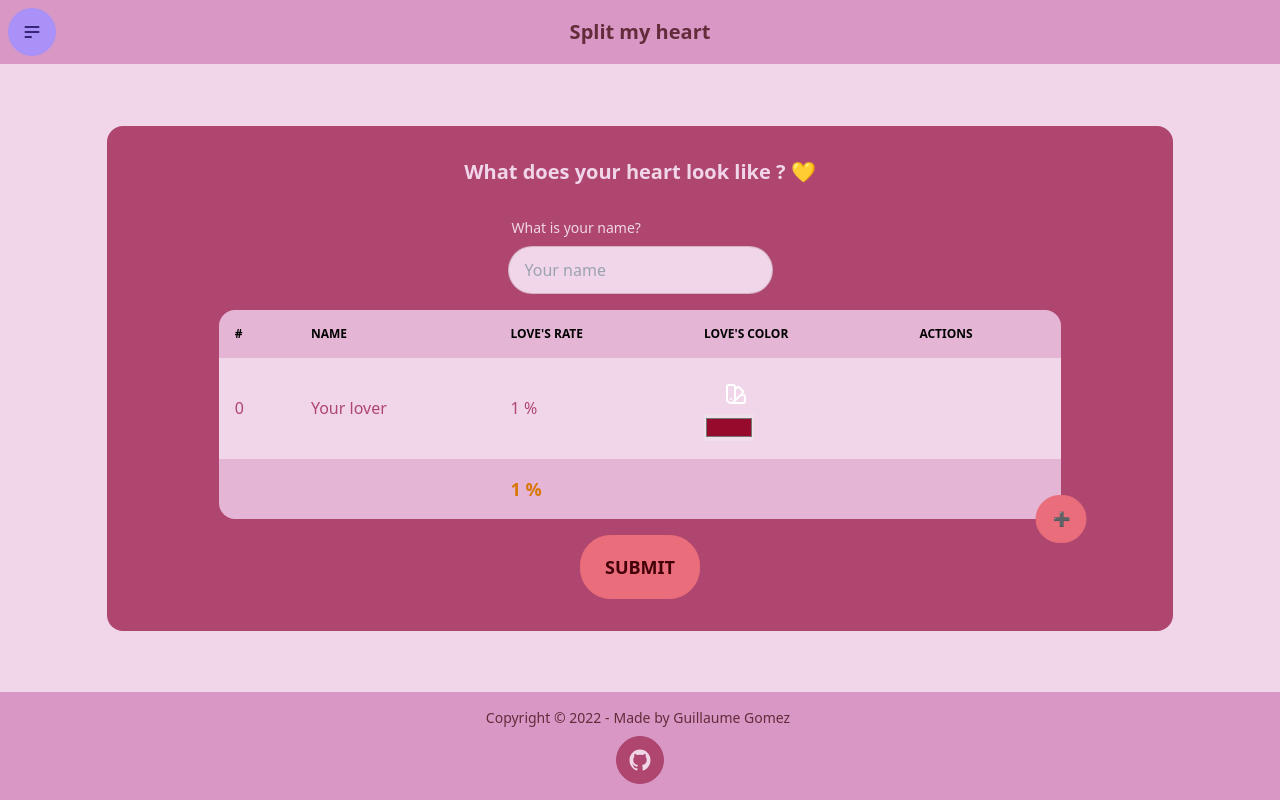
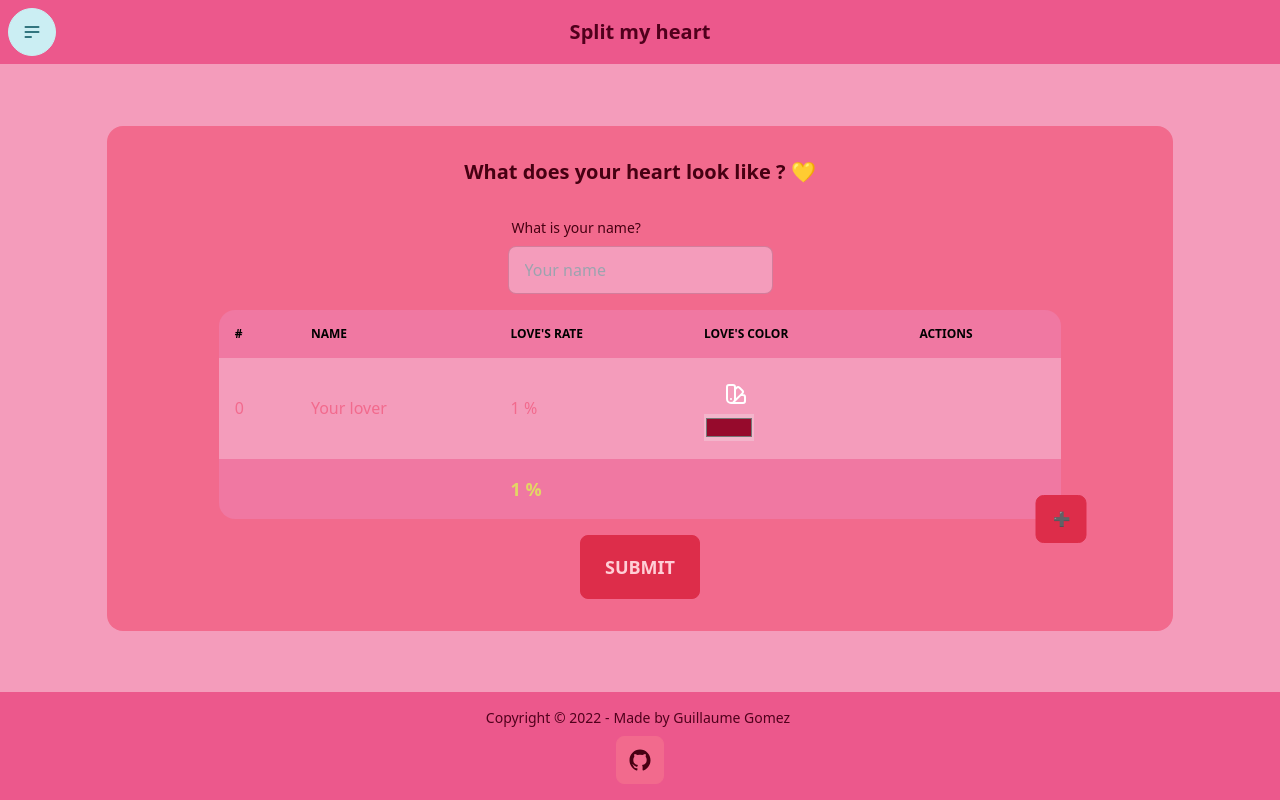
Before and after one commit to guillaume-gomez/split-my-heart, a React (Create React App) app: page /#/ in a window 1280 px wide. Built offline with nearby package versions, Linux system fonts and the light colour scheme.

Commit message:
custom style

```diff
--- a/public/index.html
+++ b/public/index.html
@@ -1,5 +1,5 @@
 <!DOCTYPE html>
-<html lang="en" data-theme="valentine">
+<html lang="en" data-theme="my-theme">
   <head>
     <meta charset="utf-8" />
     <link rel="icon" href="%PUBLIC_URL%/favicon.ico" />
--- a/tailwind.config.js
+++ b/tailwind.config.js
@@ -17,5 +17,22 @@ module.exports = {
   theme: {
     extend: {},
   },
+  daisyui: {
+      themes: [
+        {
+          mytheme: {
+          "primary": "#DD2D4A",
+          "secondary": "#CBEEF3",
+          "accent": "#880D1E",
+          "neutral": "#F26A8D",
+          "base-100": "#F49CBB",
+          "info": "#66C7FF",
+          "success": "#87D039",
+          "warning": "#E3D664",
+          "error": "#FF7070",
+        },
+      },
+    ],
+  },
   plugins: [require("daisyui")],
 }
```
